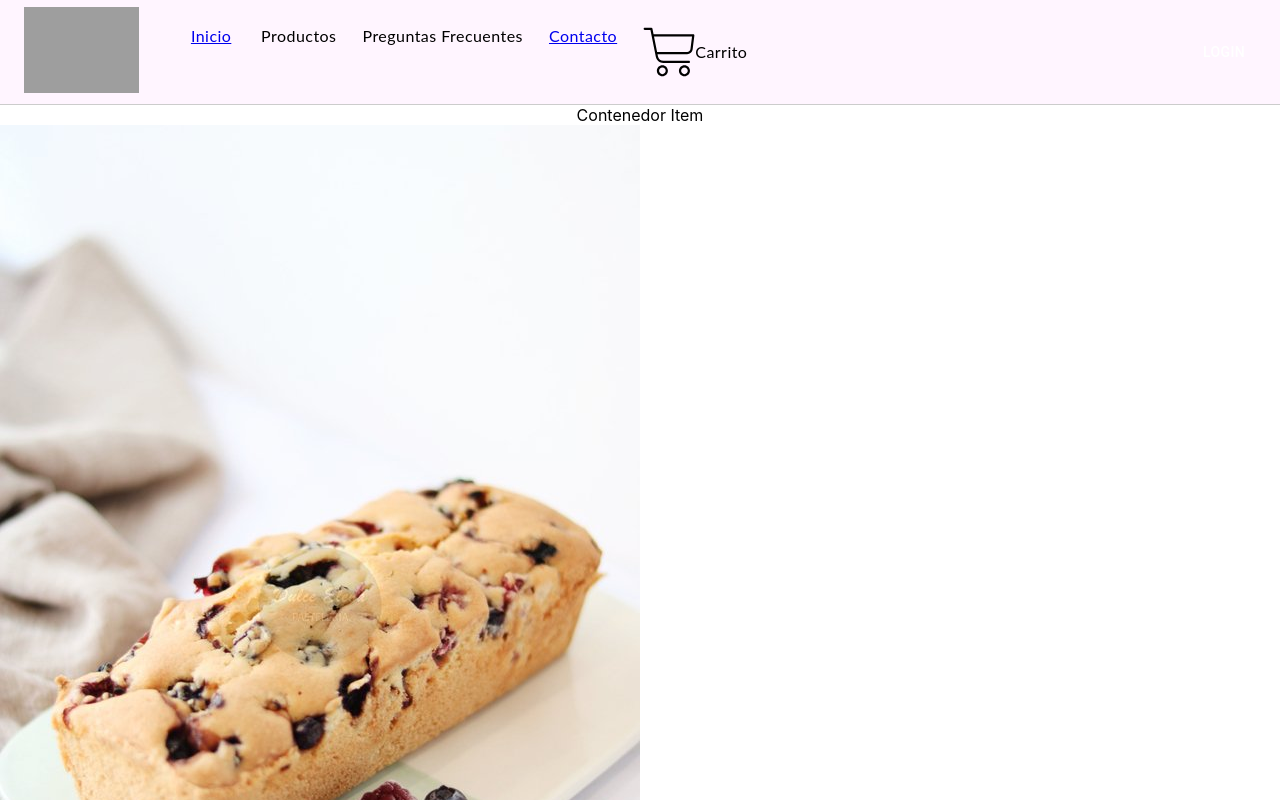
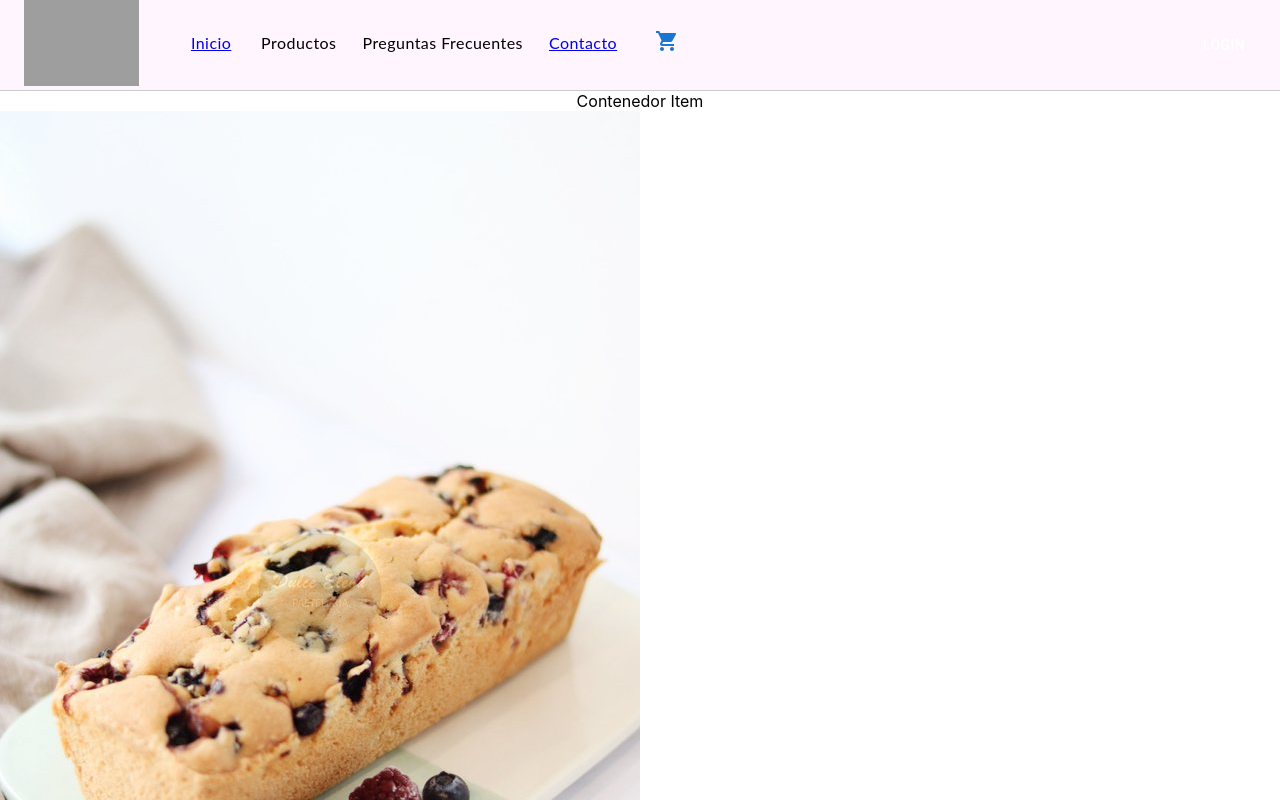
Before and after one commit to AbyGalarza/react, a React (Create React App) app: page /products/0 in a window 1280 px wide. Shown: the top 800 px of the page. Built offline with nearby package versions, Linux system fonts and the light colour scheme; grey boxes are pictures that could not be loaded.

Commit message:
Desafío

```diff
--- a/src/components/CartIcon/CartIcon.css
+++ /dev/null
@@ -1,6 +0,0 @@
-.cart-icon{
-    display: flex;
-    margin-left: 0%;
-    justify-content: left;
-
-}
--- a/src/components/CartIcon/CartIcon.js
+++ /dev/null
@@ -1,16 +0,0 @@
-import React, { useContext } from "react";
-import './CartIcon.css';
-import CartContext from "../../context/CartContext";
-
-const CartIcon = () => {
-
-    return (
-        <div className="cart-icon">
-            <img src="../carrito.svg"></img>
-            <p>Carrito</p>
-        </div>
-
-    )
-}
-
-export default CartIcon
--- a/src/components/CartWidget/CartWidget.js
+++ b/src/components/CartWidget/CartWidget.js
@@ -1,5 +1,5 @@
 
-
+import React from 'react';
 import { useState, useContext } from 'react';
 import ShoppingCartIcon from '@mui/icons-material/ShoppingCart';
 import Menu from '@mui/material/Menu';
@@ -40,7 +40,7 @@ const CartWidget = () =>  {
                     {cartListItems.length === 0 && (
                         <>
                             <p>No hay productos agregados al carrito</p>
-                            <Link to="/products/budines" >Empezar a comprar</Link>
+                            <Link to="/products" >Empezar a comprar</Link>
                         </>
                     )}
                     {cartListItems.map( (item) => {
--- a/src/components/Item/Item.js
+++ b/src/components/Item/Item.js
@@ -1,4 +1,4 @@
-import React, { useContext } from "react";
+import React, { useContext, useState } from "react";
 import Card from '@mui/material/Card';
 import CardContent from '@mui/material/CardContent';
 import { Button } from "@mui/material";
@@ -8,8 +8,10 @@ import { Link } from "react-router-dom";
 import CartContext from "../../context/CartContext";
 
 const CardItem = ({image, title, price, id}) => {
+    const [cantidad, setCantidad] = useState(0)
+    const [showButton, setShowButton] = useState(false)
+    const {addProductToCart} = useContext(CartContext)
 
-    const {addProductToCart} = useContext(CartContext)
     return (
         <Card sx={{ minWidth: 275 }}>
             <CardContent>
@@ -25,7 +27,14 @@ const CardItem = ({image, title, price, id}) => {
                     <Button variant={'contained'} onClick={()=>addProductToCart({image, title, price, id})}>
                         Agregar al carrito
                     </Button>
-                    <ItemCount></ItemCount>
+                    {!showButton ? <>
+                    <ItemCount
+                    cantidad={cantidad}
+                    setShowButton={setShowButton}
+                    actualizarCantidad={setCantidad} />
+                    </>
+                    :
+                    <Button variant="outlined"><Link to='/cart' >Checkout</Link></Button>}
                 </div >
             </CardContent>
         </Card>
--- a/src/components/ItemDetail/ItemDetail.js
+++ b/src/components/ItemDetail/ItemDetail.js
@@ -7,7 +7,7 @@ import { Button } from "@mui/material";
 
 
 const ItemDetail = ({ data }) => {
-    const [cantidad, setCantidad] = useState(0)
+    const [cantidad, setCantidad] = useState(1)
     const [showButton, setShowButton] = useState(false)
 
     const addProductToCart = () => {
--- a/src/components/NavBar/NavBar.js
+++ b/src/components/NavBar/NavBar.js
@@ -8,6 +8,7 @@ import Button from '@mui/material/Button';
 import CartIcon from '../CartIcon/CartIcon';
 import Menu from '@mui/material/Menu';
 import MenuItem from '@mui/material/MenuItem';
+import CartWidget from '../CartWidget/CartWidget';
 
 const NavBar = () => {
     const [anchorEl, setAnchorEl] = useState(null)
@@ -89,7 +90,7 @@ const NavBar = () => {
               style={{ backgroundColor: 'transparent' }}
               variant='text'
               className='navbar__btn'>
-              <CartIcon></CartIcon>
+              <CartWidget></CartWidget>
             </Button>
           </li>
         </ul>
--- a/src/context/CartContext.js
+++ b/src/context/CartContext.js
@@ -19,7 +19,8 @@ const CartProvider = ({children})=>{
 
     const data = {
         cartListItems,
-        addProductToCart
+        addProductToCart,
+        totalPrice
     }
 
     return(
```
